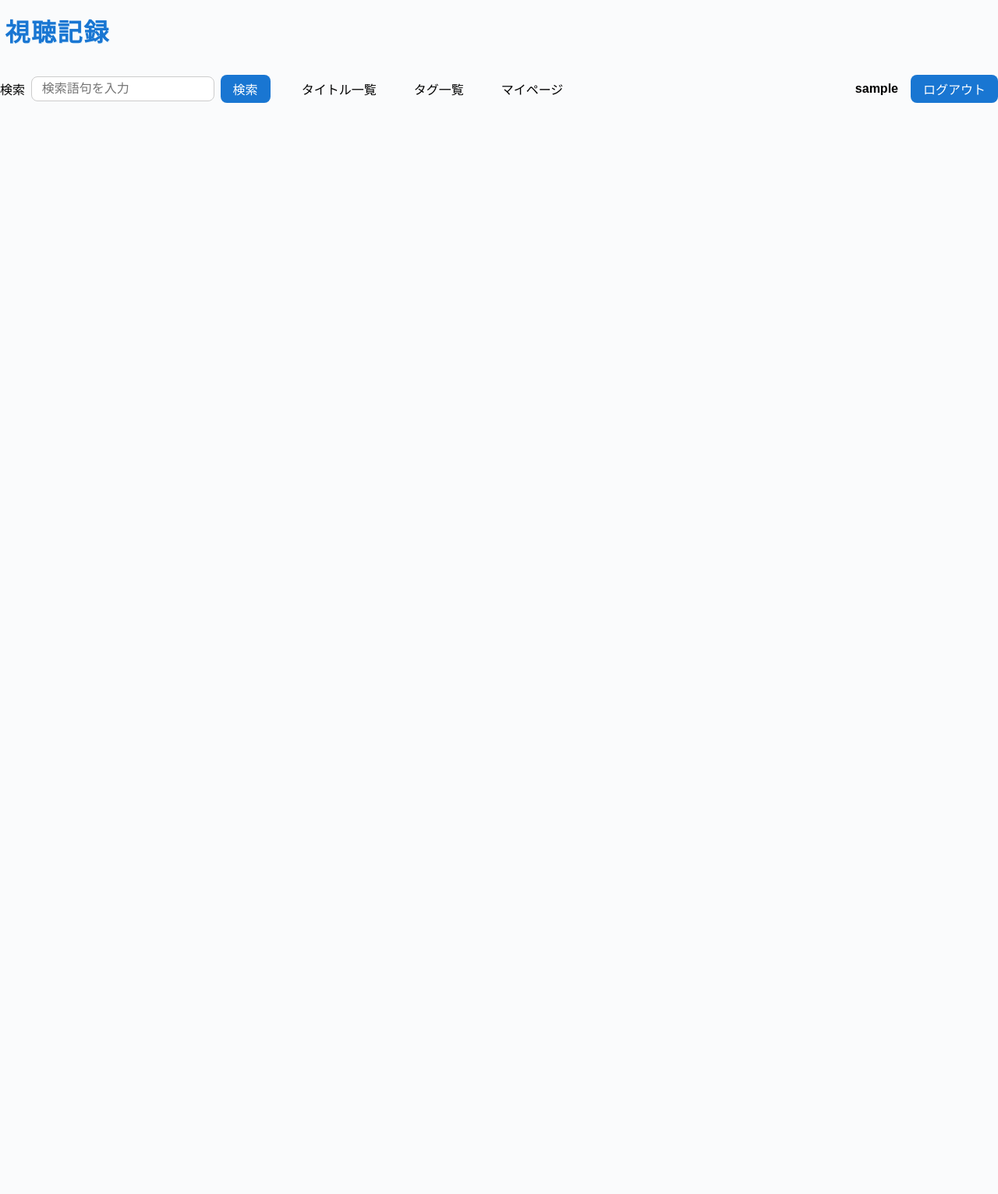
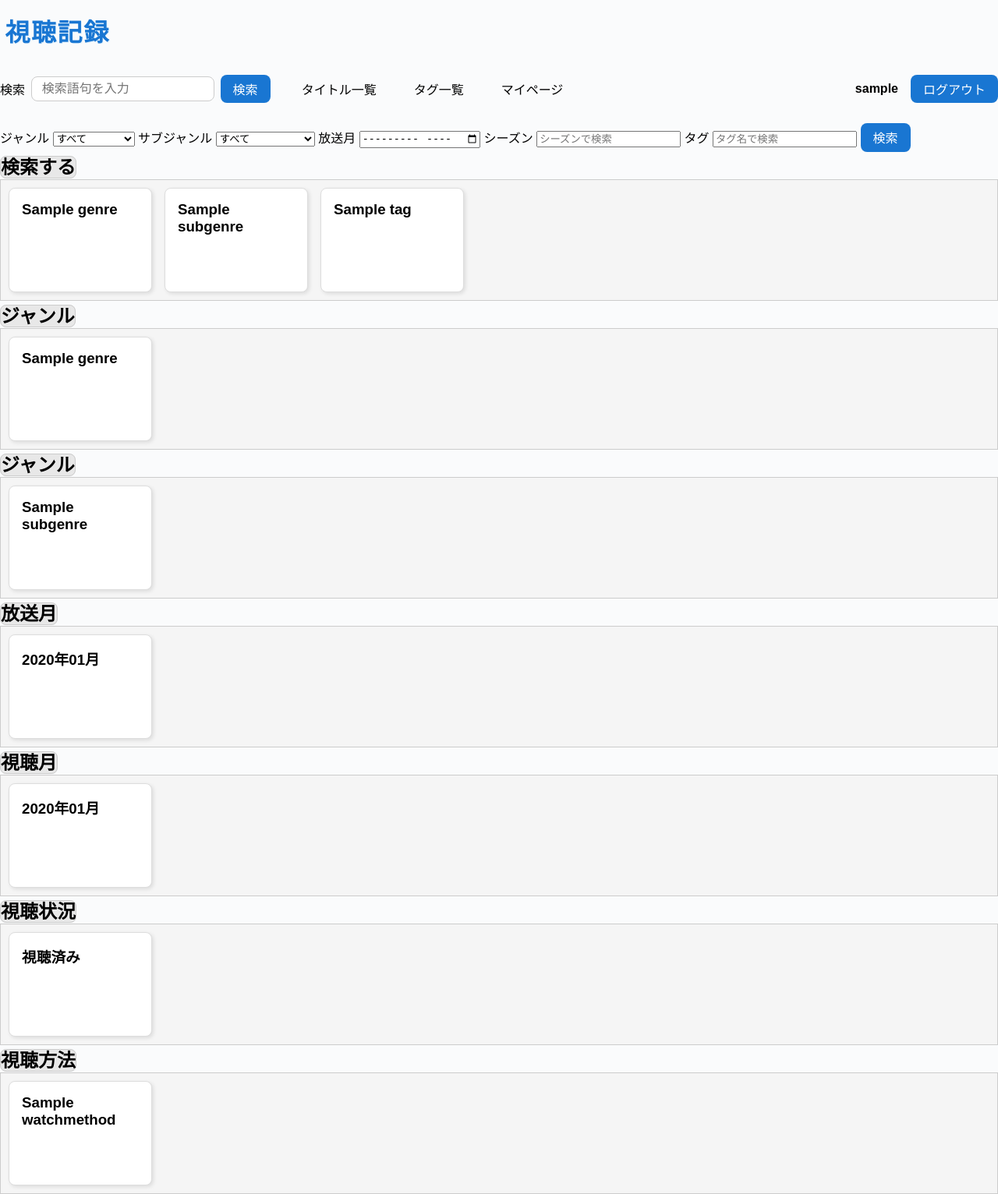
Before and after one commit to ryo08271154/watchlist, a Django app: page /search in a window 1280 px wide. Shown: the whole page at 78% size. Before the commit the page ends 132 px from the top, so only its background shows below. Run offline with Django 5.2, Linux system fonts and the light colour scheme; a user stored in the database is signed in; tables that the repository leaves empty hold one stand-in row (values such as "Sample post").

Commit message:
検索機能を強化し、フィルタリングオプションを追加

```diff
--- a/records/views.py
+++ b/records/views.py
@@ -328,9 +328,15 @@ def search_index_view(request):
     genres=Genre.objects.all()
     sub_genres=SubGenre.objects.all()
     air_date=Title.objects.values_list("air_date",flat=True).distinct().order_by("air_date")
+    tag=Tag.objects.all().order_by("?")[:10].values_list("name",flat=True)
+    watched_date=WatchRecord.objects.filter(user=request.user).values_list("watched_date",flat=True).distinct().order_by("watched_date")
+    status=WatchRecord.objects.all().distinct().order_by("status")
+    watch_method=WatchMethod.objects.values_list("name",flat=True).distinct().order_by("name")
     keywords=[]
     keywords.append(Genre.objects.all().order_by("?")[0].name)
-    context={"genres":genres,"sub_genres":sub_genres,"air_date":air_date,"keywords":keywords}
+    keywords.append(SubGenre.objects.all().order_by("?")[0].name)
+    keywords.extend(tag)
+    context={"genres":genres,"sub_genres":sub_genres,"air_date":air_date,"keywords":keywords,"watched_date":watched_date,"status":status,"watch_method":watch_method}
     return render(request,"records/search_index.html",context)
 class SearchView(LoginRequiredMixin,View):
     context_object_name="titles"
@@ -356,7 +362,7 @@ class SearchView(LoginRequiredMixin,View):
         watch_method=self.request.GET.get("watch_method")
         title_conditions={("genre__name",genre),("sub_genre__name",sub_genre),("season",season),("air_date__icontains",air_date),("tags__name",tag)}
         episode_conditions={("title__genre__name",genre),("title__sub_genre__name",sub_genre),("title__season",season),("episode_number",episode_number),("duration",duration),("air_date__icontains",air_date),("tags__name",tag)}
-        watch_record_conditions={("title__genre__name",genre),("title__sub_genre__name",sub_genre),("title__season",season),("title__air_date__icontains",air_date),("watched_date__icontains",watched_date),("rating",rating),("status",status),("watch_method",watch_method),("tags__name",tag)}
+        watch_record_conditions={("title__genre__name",genre),("title__sub_genre__name",sub_genre),("title__season",season),("title__air_date__icontains",air_date),("watched_date__icontains",watched_date),("rating",rating),("status",status),("watch_method__name",watch_method),("tags__name",tag)}
         episode_watch_record_conditions={("episode__title__genre__name",genre),("episode__title__sub_genre__name",sub_genre),("episode__title__season",season),("episode__title__air_date__icontains",air_date),("watched_date__icontains",watched_date),("rating",rating),("status",status),("watch_method__name",watch_method),("tags__name",tag)}
         mylist_conditions={("tags__name",tag)}
         conditions=[genre,sub_genre,season,air_date,tag,episode_number,duration,watched_date,rating,status,watch_method]
--- a/templates/records/review_detail.html
+++ b/templates/records/review_detail.html
@@ -6,7 +6,7 @@
     </ul>{% endif %}
     <br>
     <h1>{{watch_record.comment_title}}</h1>
-    <h2>{{watch_record.get_status_display}}｜評価:{{watch_record.rating}}｜</h2>
+    <h2>{{watch_record.get_status_display}}|視聴日:{{watch_record.watched_date|date:"Y年m月d日"}}｜評価:{{watch_record.rating}}</h2>
     <p>{{watch_record.comment}}</p>
     <h3><a href="{% url 'titles:title_detail' watch_record.title.id%}">{{watch_record.title}}｜シーズン{{watch_record.title.season}}</a></h3>
     <h3>タグ</h3>
--- a/templates/records/search_index.html
+++ b/templates/records/search_index.html
@@ -1,2 +1,139 @@
 {% extends 'base.html' %}
 {%block title%}検索する{%endblock%}
+{% block head %}
+    <style>
+        .title-container {
+            display: flex;
+            flex-wrap: wrap;
+            gap: 16px;
+            padding: 10px;
+            background-color: #f5f5f5;
+            border: 1px solid #ccc;
+        }
+    </style>
+{%endblock%}
+{% block content %}
+    <div class="search-form">
+        <form action="{%url 'records:search'%}" autocomplete="off" method="get">
+            <label for="genre">ジャンル</label>
+            <select id="genre" name="genre">
+                <option value="">すべて</option>
+                {% for item in genres %}
+                    <option value="{{item}}">{{item}}</option>
+                {% endfor %}
+            </select>
+            <label for="sub_genre">サブジャンル</label>
+            <select id="sub_genre" name="sub_genre">
+                <option value="">すべて</option>
+                {% for item in sub_genres %}
+                    <option value="{{item}}">{{item}}</option>
+                {% endfor %}
+            </select>
+            <label for="air_date">放送月</label>
+            <input type="month" id="air_date" name="air_date" placeholder="放送日から検索">
+            <label for="season">シーズン</label>
+            <input type="number" min="1" name="season" id="season" placeholder="シーズンで検索">
+            <label for="tag">タグ</label>
+            <input type="text" name="tag" placeholder="タグ名で検索" id="tag">
+            <button type="submit">検索</button>
+        </form>
+    </div>
+    <div class="title-section">
+        <h2>検索する</h2>
+        <div class="title-container">
+        {%if keywords%}
+            {% for item in keywords%}
+            <a href="{% url 'records:search'%}?q={{item}}" class="title-item">
+                <h3>{{item}}</h3>
+            </a>
+            {% endfor %}
+        {%else%}
+            <h3>おすすめのキーワードはありません</h3>
+        {%endif%}
+        </div>
+    </div>
+    <div class="title-section">
+        <h2>ジャンル</h2>
+        <div class="title-container">
+        {%if genres%}
+            {% for item in genres%}
+            <a href="{% url 'records:search'%}?genre={{item}}" class="title-item">
+                <h3>{{item}}</h3>
+            </a>
+            {% endfor %}
+        {%else%}
+            <h3>ジャンルから検索できません</h3>
+        {%endif%}
+        </div>
+    </div>
+    <div class="title-section">
+        <h2>ジャンル</h2>
+        <div class="title-container">
+        {%if sub_genres%}
+            {% for item in sub_genres%}
+            <a href="{% url 'records:search'%}?genre={{item}}" class="title-item">
+                <h3>{{item}}</h3>
+            </a>
+            {% endfor %}
+        {%else%}
+            <h3>サブジャンルから検索できません</h3>
+        {%endif%}
+        </div>
+    </div>
+    <div class="title-section">
+        <h2>放送月</h2>
+        <div class="title-container">
+        {%if air_date%}
+            {% for item in air_date%}
+            <a href="{% url 'records:search'%}?air_date={{item|date:'Y-m-'}}" class="title-item">
+                <h3>{{item|date:"Y年m月"}}</h3>
+            </a>
+            {% endfor %}
+        {%else%}
+            <h3>放送日から検索できません</h3>
+        {%endif%}
+        </div>
+    </div>
+    <div class="title-section">
+        <h2>視聴月</h2>
+        <div class="title-container">
+        {%if watched_date%}
+            {% for item in watched_date%}
+            <a href="{% url 'records:search'%}?watched_date={{item|date:'Y-m-'}}" class="title-item">
+                <h3>{{item|date:"Y年m月"}}</h3>
+            </a>
+            {% endfor %}
+        {%else%}
+            <h3>視聴日から検索できません</h3>
+        {%endif%}
+        </div>
+    </div>
+    <div class="title-section">
+        <h2>視聴状況</h2>
+        <div class="title-container">
+        {%if status%}
+            {% for item in status%}
+            <a href="{% url 'records:search'%}?status={{item.status}}" class="title-item">
+                <h3>{{item.get_status_display}}</h3>
+            </a>
+            {% endfor %}
+        {%else%}
+            <h3>視聴状況から検索できません</h3>
+        {%endif%}
+        </div>
+    </div>
+    <div class="title-section">
+        <h2>視聴方法</h2>
+        <div class="title-container">
+        {%if watch_method%}
+            {% for item in watch_method%}
+            <a href="{% url 'records:search'%}?watch_method={{item}}" class="title-item">
+                <h3>{{item}}</h3>
+            </a>
+            {% endfor %}
+        {%else%}
+            <h3>視聴状況から検索できません</h3>
+        {%endif%}
+        </div>
+    </div>
+{% endblock %}
```
Also changed, not shown: .github/workflows/django.yml.
